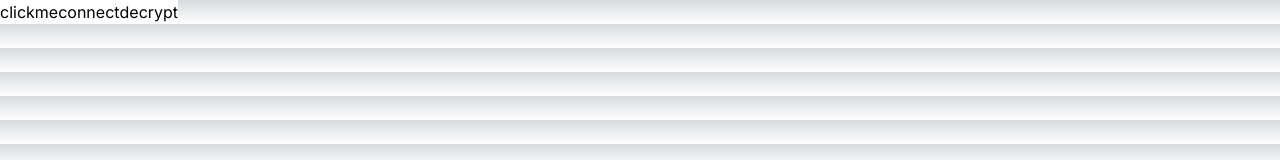
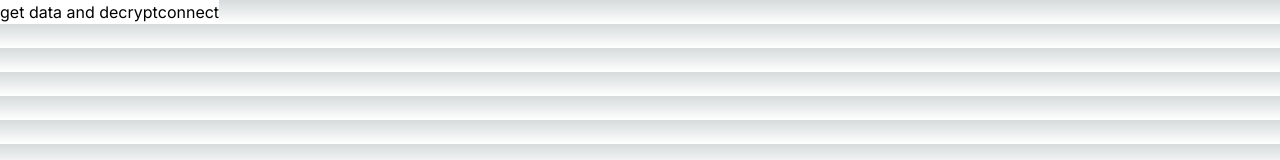
Before and after one commit to Hackprakas/encrypt_decrypt, a Next.js app in the folder encrypt/: page / in a window 1280 px wide. Shown: the top 160 px of the page. Built offline with nearby package versions, Linux system fonts and the light colour scheme.

Commit message:
fetching is now server sided

```diff
--- /dev/null
+++ b/encrypt/src/app/api/ipf/route.js
@@ -0,0 +1,14 @@
+import { NextRequest, NextResponse } from "next/server";
+
+export const GET = async () => {
+    try {
+        const details = process.env.IPFS_URL;
+        const result = await fetch(details);
+        const response = await result.json();
+
+        return NextResponse.json(response);
+    } catch (error) {
+        console.error(error);
+        return NextResponse.status(500).json({ error: 'Internal Server Error' });
+    }
+};
--- a/encrypt/src/app/page.js
+++ b/encrypt/src/app/page.js
@@ -1,37 +1,23 @@
 "use client"
 import React from 'react'
 import { encrypt } from 'eth-sig-util';
-
-
-
-
-const personData = {
-  "name": "John Doe",
-  "dob": "1990-01-01",
-  "phoneno": "+1234567890",
-  "age": 33,
-  "signature":"0x1b2f3d4a5b6c7d8e9f0a1b2c3d4e5f60708090a0b1c2d3e4f5060708090a0b1c "
-};
-
-const message = JSON.stringify(personData);
 const encryptionPublicKey = "0rBPS+g/Jd7QuXoVXriM+W9oUs/E4L/ytMxSVFiD80g=";
 
 async function fetchs() {
-  const details = 'https://ipfs.io/ipfs/bafkreigfvngoydofemwj5x5ioqsaqarvlprzgxinkcv3am3jpv2sysqobi';
-    const response = await fetch(details);
-
-    const datas = await response.json();
-    const encryptedMessage = encrypt(encryptionPublicKey, { data: JSON.stringify(datas)}, 'x25519-xsalsa20-poly1305');
-    const ciphertext=`0x${Buffer.from(JSON.stringify(encryptedMessage), "utf8").toString("hex")}`;
-    decryptedMessage(ciphertext)
+   const response = await fetch('./api/ipf', {
+    method: 'GET',
+    headers: {
+      accept: 'application/json'
+    }
+  });
+  if (!response.ok) {
+    throw new Error(response.statusText);
+  }
+  return await response.json();
 }
 
-
-
-
 async function decryptedMessage(text) {
-
-  const decryptedMessages = await window.ethereum.request({
+   const decryptedMessages = await window.ethereum.request({
     method: 'eth_decrypt',
     params: [text, "0xb30585f4c2b942c28cbdf42e387ba6cb9a6da446"],
   });
@@ -43,14 +29,18 @@ async function connect() {
     "params": []
   });
 }
-
+async function getdata(){
+   const data=await fetchs();
+   const encryptedMessage = encrypt(encryptionPublicKey, { data: JSON.stringify(data)}, 'x25519-xsalsa20-poly1305');
+    const ciphertext=`0x${Buffer.from(JSON.stringify(encryptedMessage), "utf8").toString("hex")}`;
+    decryptedMessage(ciphertext)
+    console.log(data)
+ }
 
 function page() {
   return (<>
-
-    <button className='bg-white text-black' onClick={fetchs}>clickme</button>
+    <button className='bg-white text-black' onClick={getdata}>get data and decrypt</button>
     <button className='bg-white text-black' onClick={connect}>connect</button>
-    <button className='bg-white text-black' onClick={decryptedMessage}>decrypt</button>
   </>
   )
 }
```
Also changed, not shown: 1 other file (tests, documents, lock files or other folders).
